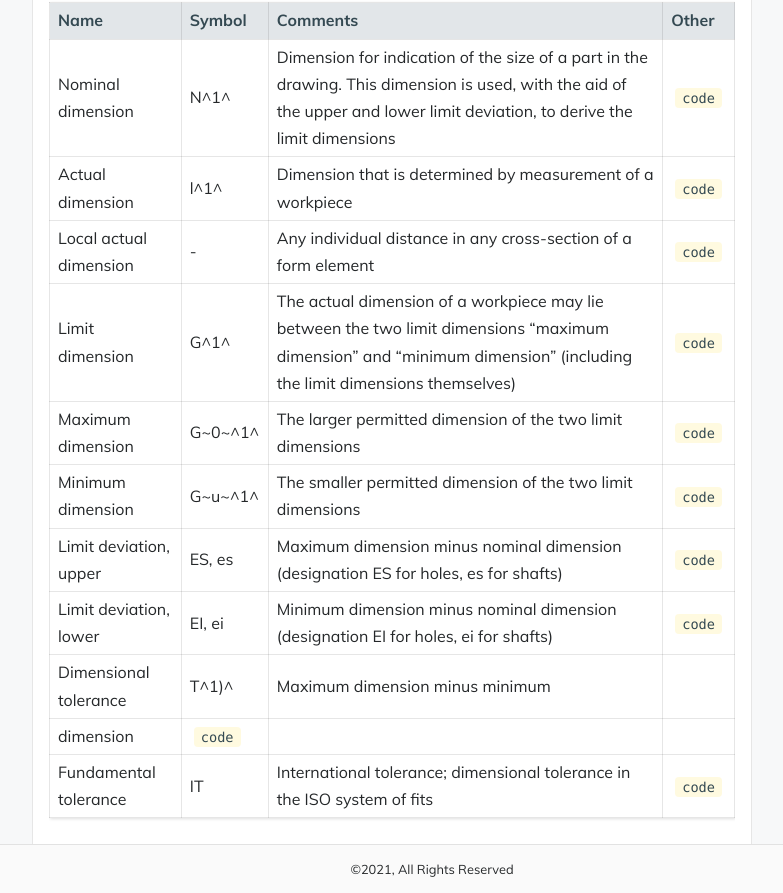
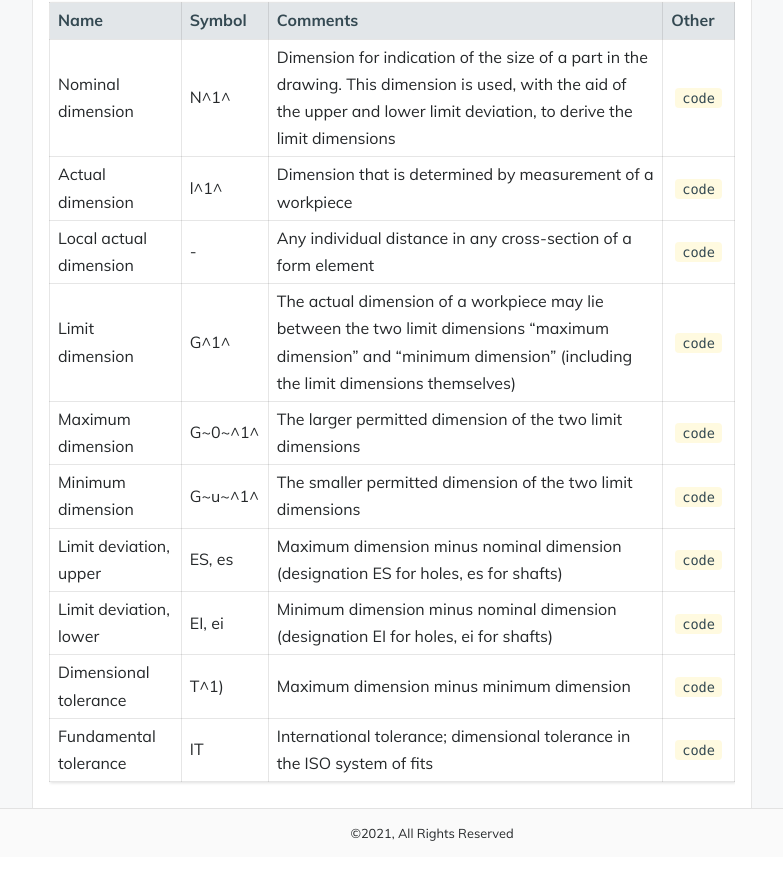
Before and after one commit to TechnicalToolbox/technicaltoolbox.github.io, a browser extension: page mechanical/tolerancesfits/tolerances/index.html in a window 1280 px wide. Shown: the part 1856-2749 px from the top of the page, without its empty margins (208-991 px from the left). After the commit the page ends 2713 px from the top, so only its background shows below. Drawn offline with Linux system fonts and the light colour scheme.

Commit message:
tolerances

```diff
--- a/mechanical/tolerancesfits/tolerances/index.html
+++ b/mechanical/tolerancesfits/tolerances/index.html
@@ -1804,15 +1804,9 @@ H3{color:royalblue}
 </tr>
 <tr>
 <td>Dimensional tolerance</td>
-<td>T^1)^</td>
-<td>Maximum dimension minus minimum</td>
-<td></td>
-</tr>
-<tr>
-<td>dimension   </td>
+<td>T^1)</td>
+<td>Maximum dimension minus minimum dimension   </td>
 <td><code>code</code></td>
-<td></td>
-<td></td>
 </tr>
 <tr>
 <td>Fundamental tolerance</td>
```
Also changed, not shown: index.json (+1 -1 lines).
